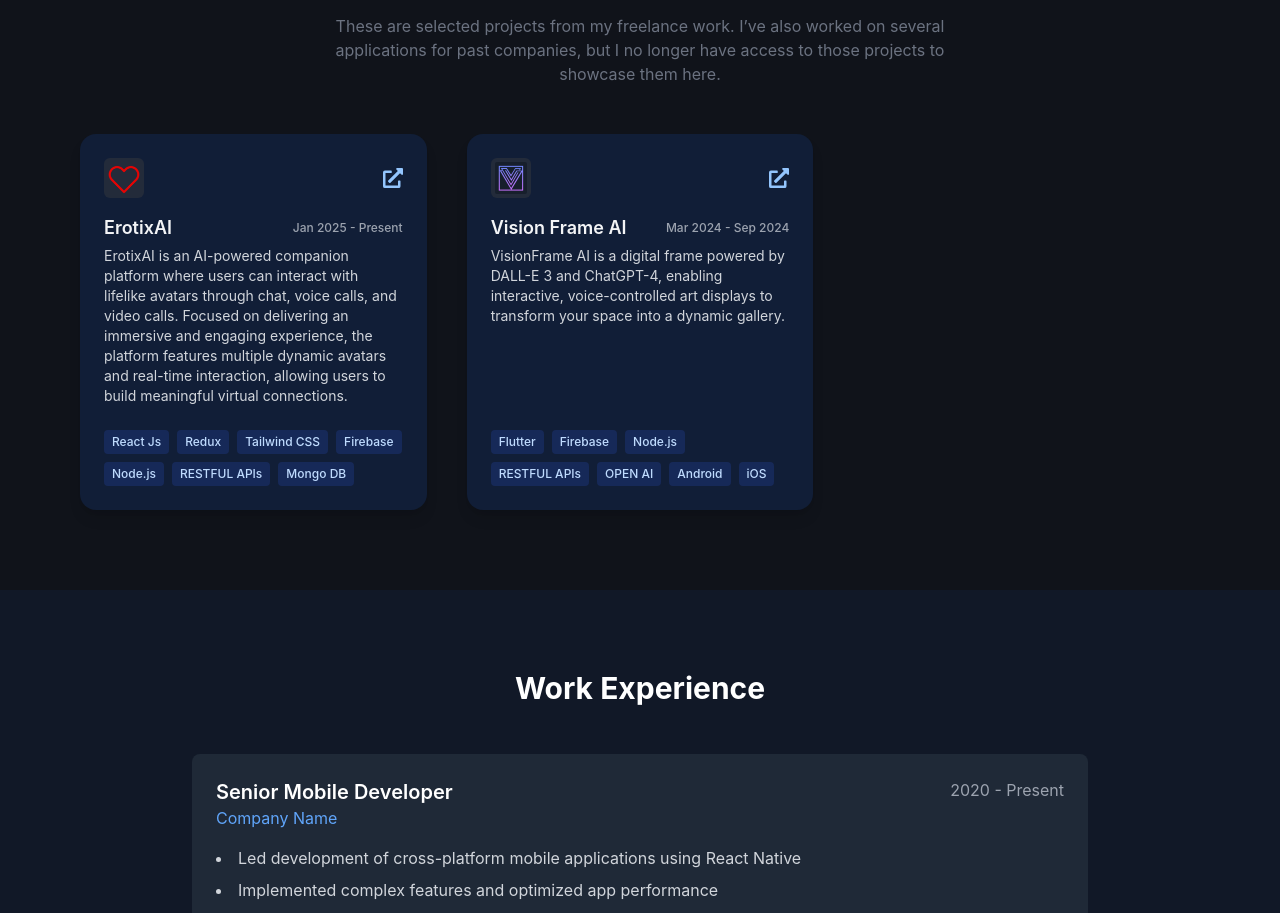
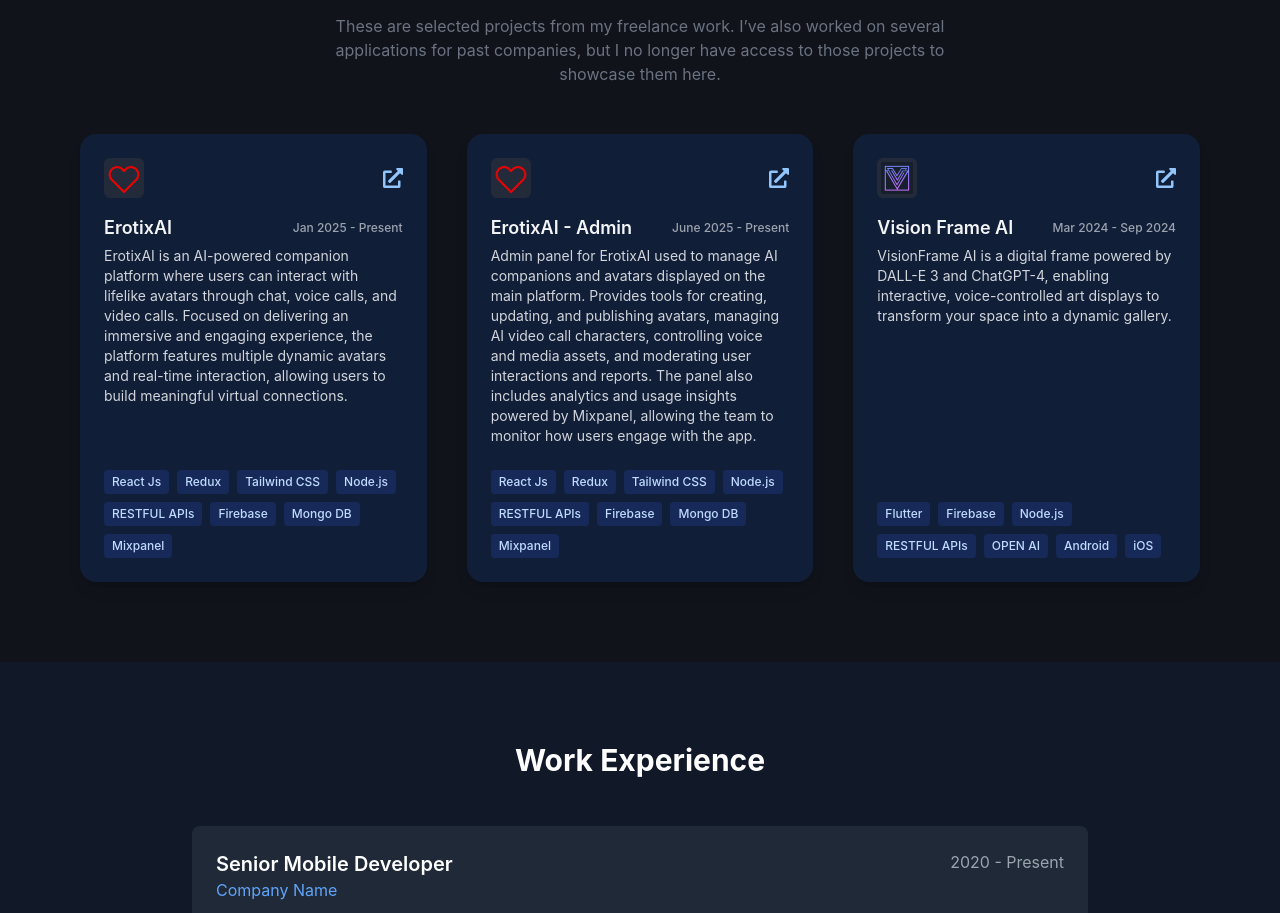
Before and after one commit to jmguillen1996/portfolio_v2, a React (Create React App) app: page / in a window 1280 px wide. Shown: the part 2200-3113 px from the top of the page. Built offline with nearby package versions, Linux system fonts and the light colour scheme.

Commit message:
Added erotix AI admin

```diff
--- a/src/features/presentation/pages/home/components/home_projects_comp.tsx
+++ b/src/features/presentation/pages/home/components/home_projects_comp.tsx
@@ -18,12 +18,33 @@
       "React Js",
       "Redux",
       "Tailwind CSS",
-      "Firebase",
       "Node.js",
       "RESTFUL APIs",
+      "Firebase",
       "Mongo DB",
+      "Mixpanel",
     ],
     dateRange: "Jan 2025 - Present",
+  },
+  {
+    id: 2,
+    title: "ErotixAI - Admin",
+    description:
+      "Admin panel for ErotixAI used to manage AI companions and avatars displayed on the main platform. Provides tools for creating, updating, and publishing avatars, managing AI video call characters, controlling voice and media assets, and moderating user interactions and reports. The panel also includes analytics and usage insights powered by Mixpanel, allowing the team to monitor how users engage with the app.",
+    icon: "/images/projects/erotixai/erotix_ai.png",
+    websiteUrl: "https://admin.erotix.ai/",
+    detailsUrl: "#",
+    tech: [
+      "React Js",
+      "Redux",
+      "Tailwind CSS",
+      "Node.js",
+      "RESTFUL APIs",
+      "Firebase",
+      "Mongo DB",
+      "Mixpanel",
+    ],
+    dateRange: "June 2025 - Present",
   },
   {
     id: 1,
```
